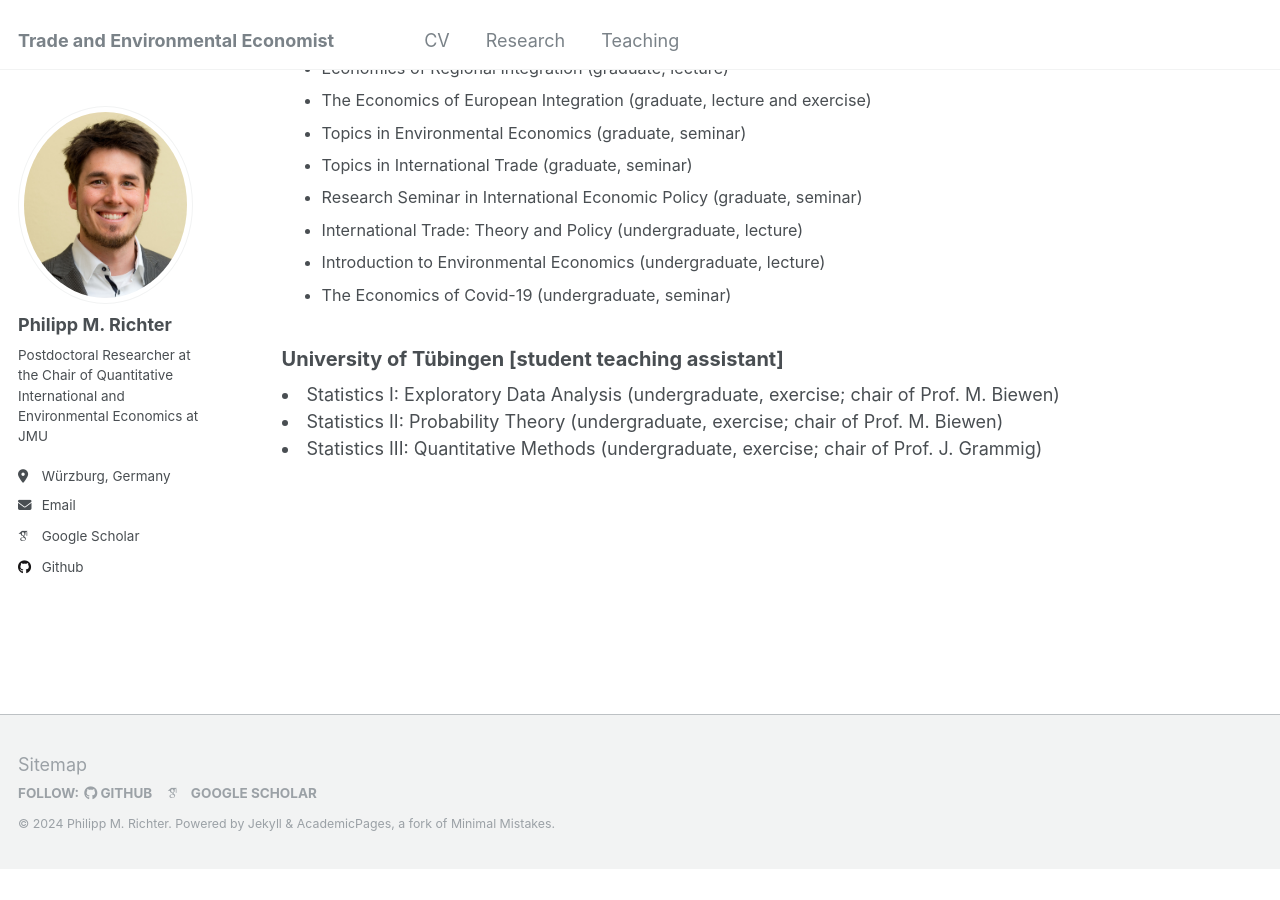
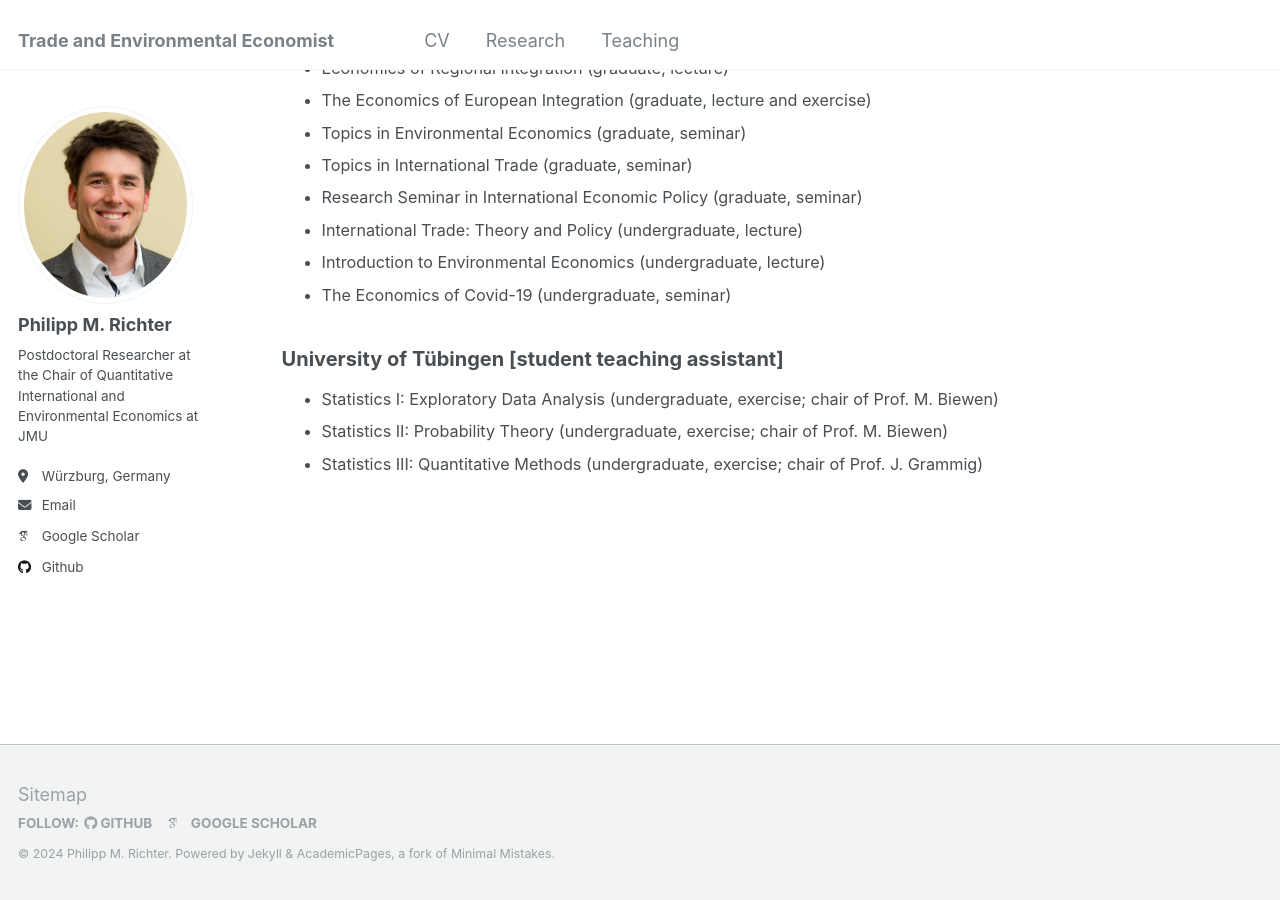
Before and after one commit to PhMRichter/PhMRichter.github.io, a Jekyll site: the page built from _pages/teaching.html, in a window 1280 px wide and 900 px high, scrolled down 659 px. Built offline with Jekyll 4.4.1, drawn with Linux system fonts in a browser that asks for light colours; some web fonts are replaced; before the commit the page ends 1528 px from its top, so only the background shows below that.

Commit message:
Update teaching.html

```diff
--- a/_pages/teaching.html
+++ b/_pages/teaching.html
@@ -80,6 +80,7 @@ author_profile: true
 
 <h2 style="font-size: 20px;">University of Tübingen [student teaching assistant]</h2>
 
+<ul  style="font-size: 0.9em;">
   <li>
    Statistics I: Exploratory Data Analysis (undergraduate, exercise; chair of Prof. M. Biewen)
   </li>
```
